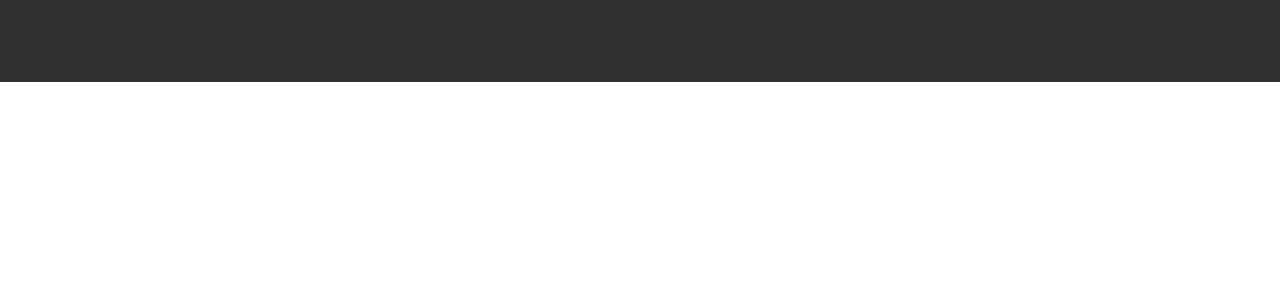
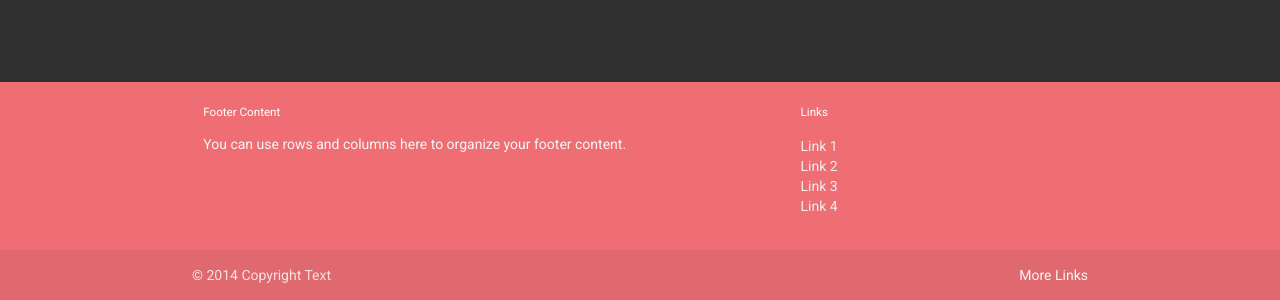
Before and after one commit to ThusharaSampath/ExamWin, an Angular app: page / in a window 1280 px wide. Shown: the part 718-1018 px from the top of the page. Before the commit the page ends 800 px from the top, so only its background shows below. Built offline with nearby package versions, Linux system fonts and the light colour scheme.

Commit message:
footer 1

```diff
--- a/package.json
+++ b/package.json
@@ -21,6 +21,7 @@
     "@angular/platform-browser": "~9.1.0",
     "@angular/platform-browser-dynamic": "~9.1.0",
     "@angular/router": "~9.1.0",
+    "materialize-css": "^1.0.0-rc.2",
     "rxjs": "~6.5.4",
     "tslib": "^1.10.0",
     "zone.js": "~0.10.2"
--- a/src/app/app.component.html
+++ b/src/app/app.component.html
@@ -1,4 +1,6 @@
 <app-navbar>
-  <app-home></app-home>
+
+
   <router-outlet></router-outlet>
 </app-navbar>
+<app-footer></app-footer>
--- a/src/app/app.module.ts
+++ b/src/app/app.module.ts
@@ -16,11 +16,13 @@
 import { MatMenuModule } from '@angular/material/menu';
 import { NavbarComponent } from './navbar/navbar.component';
 import { LayoutModule } from '@angular/cdk/layout';
+import { FooterComponent } from './footer/footer.component';
 @NgModule({
   declarations: [
     AppComponent,
     HomeComponent,
     NavbarComponent,
+    FooterComponent,
 
   ],
   imports: [
--- /dev/null
+++ b/src/app/footer/footer.component.html
@@ -0,0 +1,35 @@
+<head>
+
+    <!-- Compiled and minified CSS -->
+    <link rel="stylesheet" href="https://cdnjs.cloudflare.com/ajax/libs/materialize/1.0.0/css/materialize.min.css">
+
+    <!-- Compiled and minified JavaScript -->
+    <script src="https://cdnjs.cloudflare.com/ajax/libs/materialize/1.0.0/js/materialize.min.js"></script>
+
+</head>
+
+<footer class="page-footer">
+  <div class="container">
+    <div class="row">
+      <div class="col l6 s12">
+        <h5 class="white-text">Footer Content</h5>
+        <p class="grey-text text-lighten-4">You can use rows and columns here to organize your footer content.</p>
+      </div>
+      <div class="col l4 offset-l2 s12">
+        <h5 class="white-text">Links</h5>
+        <ul>
+          <li><a class="grey-text text-lighten-3" href="#!">Link 1</a></li>
+          <li><a class="grey-text text-lighten-3" href="#!">Link 2</a></li>
+          <li><a class="grey-text text-lighten-3" href="#!">Link 3</a></li>
+          <li><a class="grey-text text-lighten-3" href="#!">Link 4</a></li>
+        </ul>
+      </div>
+    </div>
+  </div>
+  <div class="footer-copyright">
+    <div class="container">
+    © 2014 Copyright Text
+    <a class="grey-text text-lighten-4 right" href="#!">More Links</a>
+    </div>
+  </div>
+</footer>
--- /dev/null
+++ b/src/app/footer/footer.component.ts
@@ -0,0 +1,15 @@
+import { Component, OnInit } from '@angular/core';
+
+@Component({
+  selector: 'app-footer',
+  templateUrl: './footer.component.html',
+  styleUrls: ['./footer.component.css']
+})
+export class FooterComponent implements OnInit {
+
+  constructor() { }
+
+  ngOnInit(): void {
+  }
+
+}
```
Also changed, not shown: src/app/footer/footer.component.css (added), 2 other files (tests, documents, lock files or other folders).
